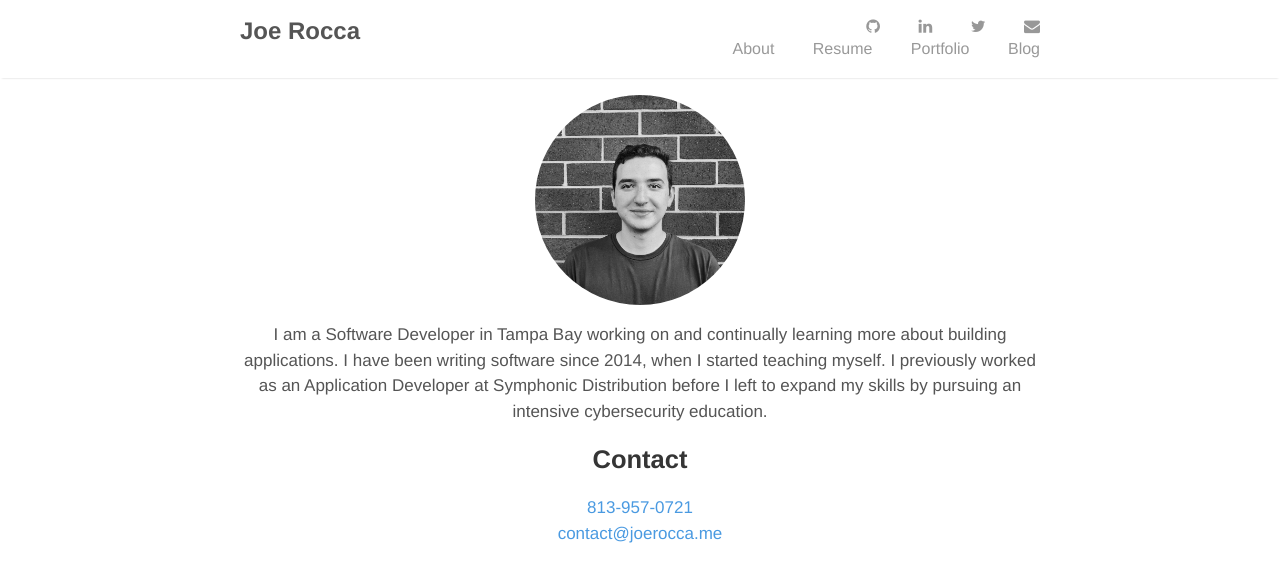
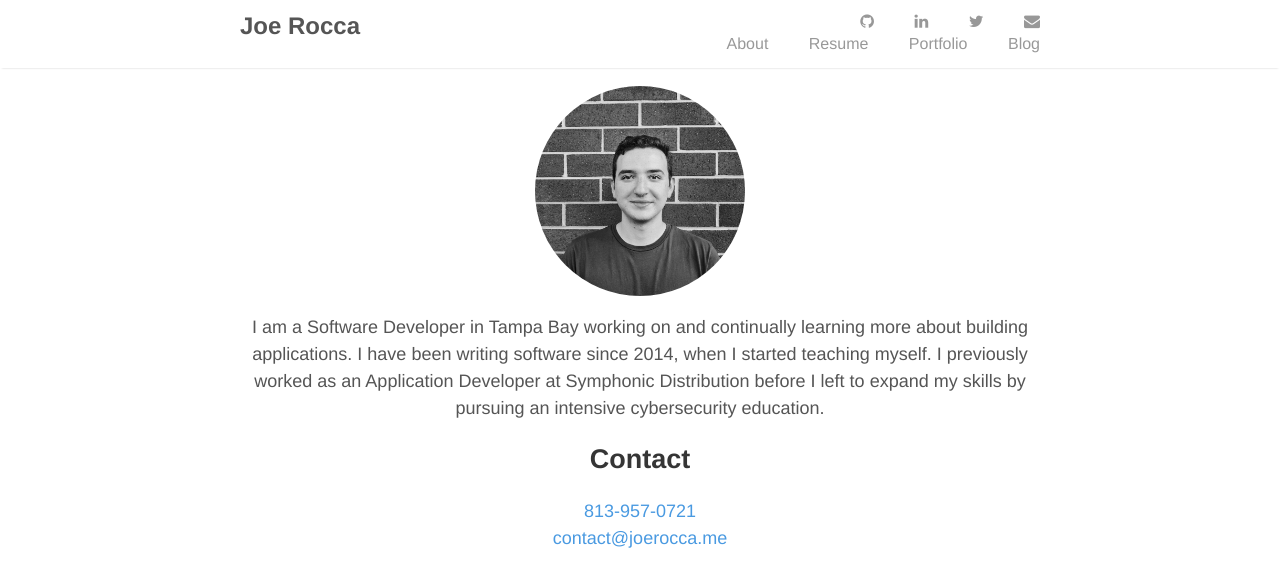
Before and after one commit to joerocca/joerocca.github.io, a Jekyll site: the page built from index.md, in a window 1280 px wide. Shown: the top 587 px of the page. Built offline with Jekyll 4.4.1, drawn with Linux system fonts in a browser that asks for light colours.

Commit message:
Changed base font size

```diff
--- a/_sass/_base.scss
+++ b/_sass/_base.scss
@@ -12,10 +12,10 @@ body {
 
 html {
   font-family: $helvetica;
-  font-size: 15px;
+  font-size: 16px;
 
   @media (min-width: 600px) {
-    font-size: 17px;
+    font-size: 18px;
   }
 }
 
--- a/_sass/_layout.scss
+++ b/_sass/_layout.scss
@@ -35,7 +35,7 @@ main {
   font-size: 14px;
 
   &-container {
-    margin: 1rem auto;
+    margin: 12px auto;
     position: relative;
     text-align: center;
   }
```
